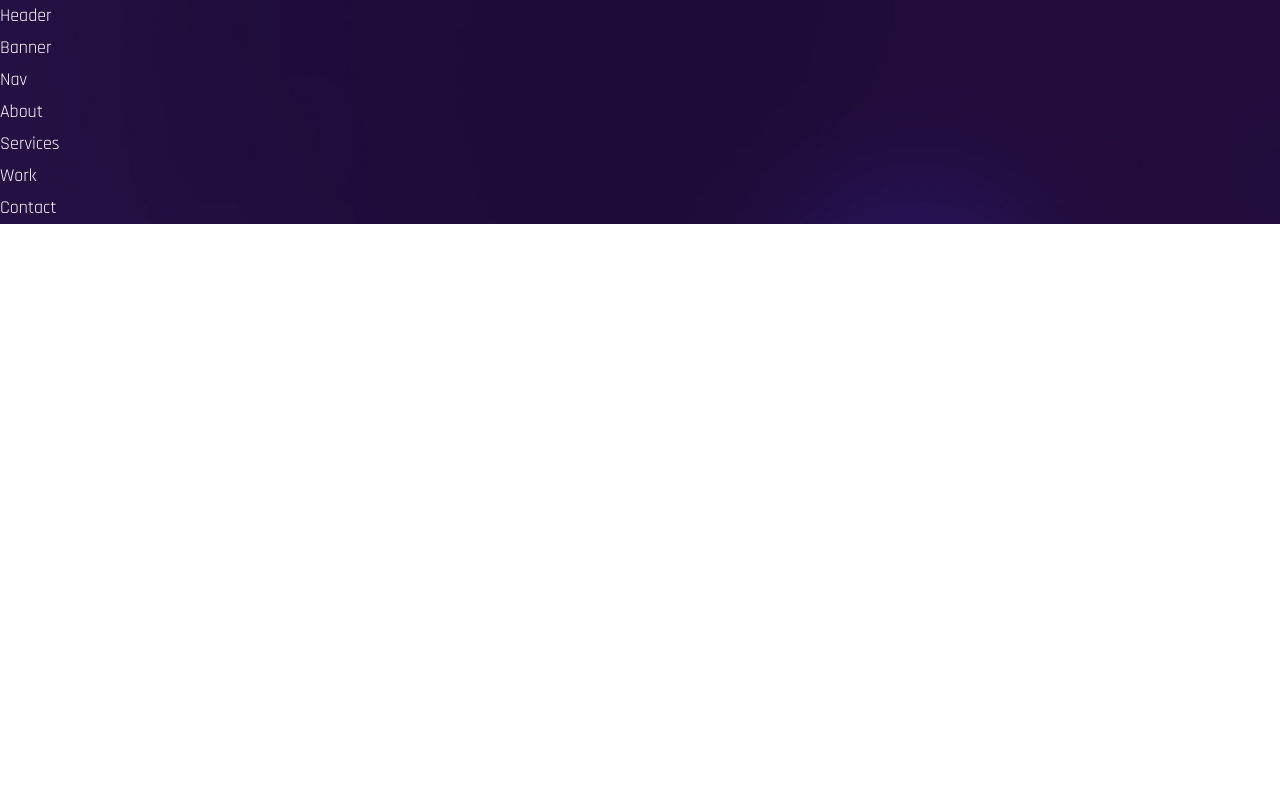
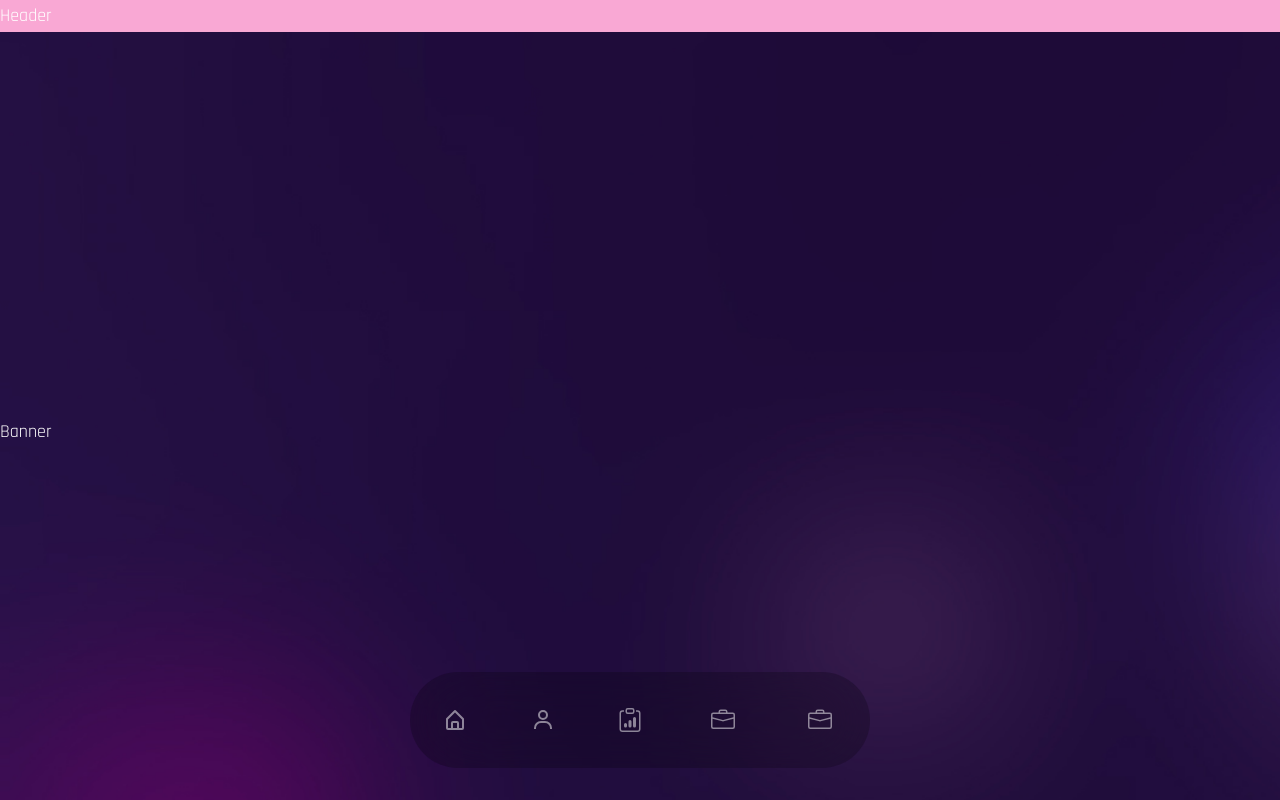
Before and after one commit to Alam-Ibrar-au26/My-Portfolio, a React (Create React App) app: page / in a window 1280 px wide. Shown: the top 800 px of the page. Built offline with nearby package versions, Linux system fonts and the light colour scheme; the HTML template or start-up script is replaced by a standard one; a web font is replaced by a local one.

Commit message:
dashboard creating

```diff
--- a/public/index.html
+++ b/public/index.html
@@ -13,7 +13,7 @@
       href="https://fonts.googleapis.com/css2?family=Aldrich&family=Orbitron:wght@400;500;600;700;800;900&family=Rajdhani:wght@300;400;500;600;700&display=swap"
       rel="stylesheet"
     />
-    <title>React App</title>
+    <title>Ibrar Alam's Portfolio</title>
   </head>
   <body>
     <noscript>You need to enable JavaScript to run this app.</noscript>
--- a/src/App.js
+++ b/src/App.js
@@ -18,7 +18,7 @@
       <Services />
       <Work />
       <Contact />
-      {/* <div className='h-[4000px]'></div> */}
+      <div className='h-[4000px]'></div>
     </div>
   );
 };
--- a/src/components/About.js
+++ b/src/components/About.js
@@ -1,7 +1,11 @@
 import React from 'react';
 
 const About = () => {
-  return <div>About</div>;
+  return (
+    <div className='section' id='about'>
+      About
+    </div>
+  );
 };
 
 export default About;
--- a/src/components/Banner.js
+++ b/src/components/Banner.js
@@ -1,7 +1,11 @@
 import React from 'react';
 
 const Banner = () => {
-  return <div>Banner</div>;
+  return (
+    <div className='section' id='home'>
+      Banner
+    </div>
+  );
 };
 
 export default Banner;
--- a/src/components/Contact.js
+++ b/src/components/Contact.js
@@ -1,7 +1,11 @@
 import React from 'react';
 
 const Contact = () => {
-  return <div>Contact</div>;
+  return (
+    <div className='section' id='contact'>
+      Contact
+    </div>
+  );
 };
 
 export default Contact;
--- a/src/components/Header.js
+++ b/src/components/Header.js
@@ -1,7 +1,7 @@
 import React from 'react';
 
 const Header = () => {
-  return <div>Header</div>;
+  return <div className='bg-pink-300'>Header</div>;
 };
 
 export default Header;
--- a/src/components/Nav.js
+++ b/src/components/Nav.js
@@ -1,7 +1,56 @@
 import React from 'react';
+import { BiHomeAlt, BiUser } from 'react-icons/bi';
+import { BsClipboardData, BsBriefcase, BsChatSquare } from 'react-icons/bs';
+import { Link } from 'react-scroll';
 
 const Nav = () => {
-  return <div>Nav</div>;
+  return (
+    <nav className='fixed bottom-2 lg:bottom-8 w-full overflow-hidden z-50'>
+      <div className='container mx-auto'>
+        <div
+          className='w-full bg-black/20 h-[96px] backdrop-blur-2xl
+        rounded-full max-w-[460px] mx-auto px-5 flex items-center justify-between
+        text-2xl text-white/50'
+        >
+          <Link
+            to='home'
+            className='cursor-pointer w-[50px] h-[60px] flex items-center
+              justify-center'
+          >
+            <BiHomeAlt />
+          </Link>
+          <Link
+            to='about'
+            className='cursor-pointer w-[50px] h-[60px] flex items-center
+              justify-center'
+          >
+            <BiUser />
+          </Link>
+          <Link
+            to='services'
+            className='cursor-pointer w-[50px] h-[60px] flex items-center
+              justify-center'
+          >
+            <BsClipboardData />
+          </Link>
+          <Link
+            to='work'
+            className='cursor-pointer w-[60px] h-[60px] flex items-center
+              justify-center'
+          >
+            <BsBriefcase />
+          </Link>
+          <Link
+            to='contact'
+            className='cursor-pointer w-[60px] h-[60px] flex items-center
+              justify-center'
+          >
+            <BsBriefcase />
+          </Link>
+        </div>
+      </div>
+    </nav>
+  );
 };
 
 export default Nav;
--- a/src/components/Services.js
+++ b/src/components/Services.js
@@ -1,7 +1,11 @@
 import React from 'react';
 
 const Services = () => {
-  return <div>Services</div>;
+  return (
+    <div className='section' id='services'>
+      Services
+    </div>
+  );
 };
 
 export default Services;
--- a/src/components/Work.js
+++ b/src/components/Work.js
@@ -1,7 +1,11 @@
 import React from 'react';
 
 const Work = () => {
-  return <div>Work</div>;
+  return (
+    <div className='section' id='work'>
+      Work
+    </div>
+  );
 };
 
 export default Work;
```
Also changed, not shown: 1 other file (tests, documents, lock files or other folders).
